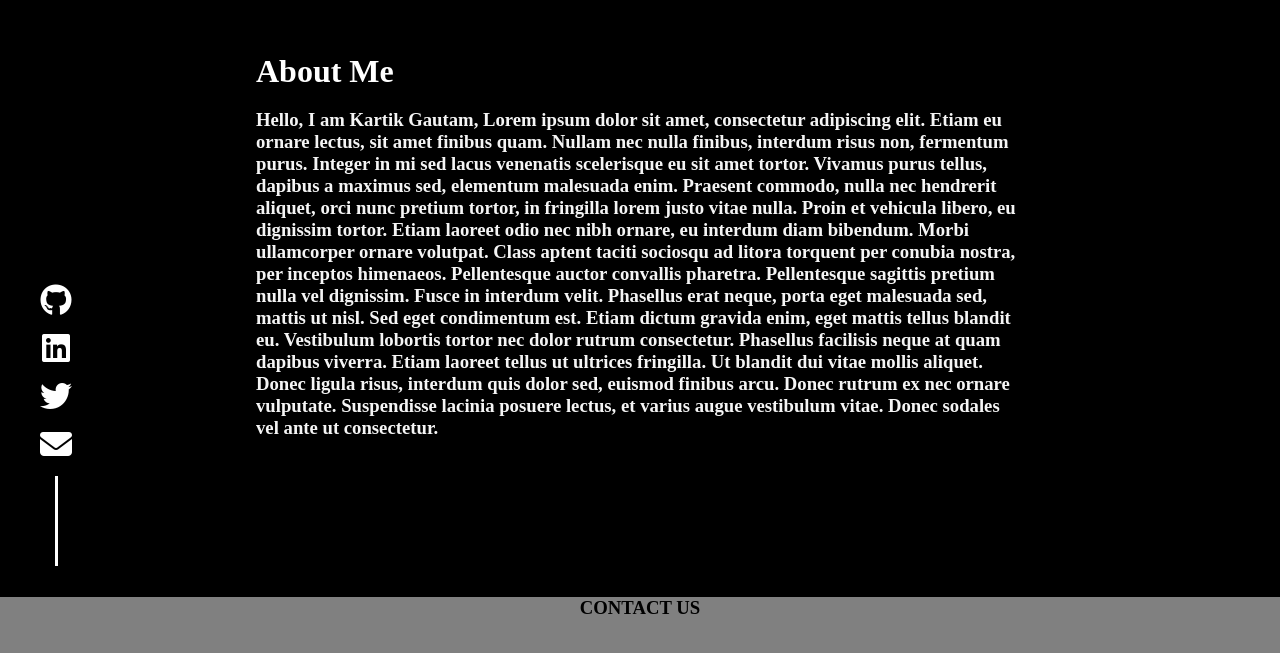
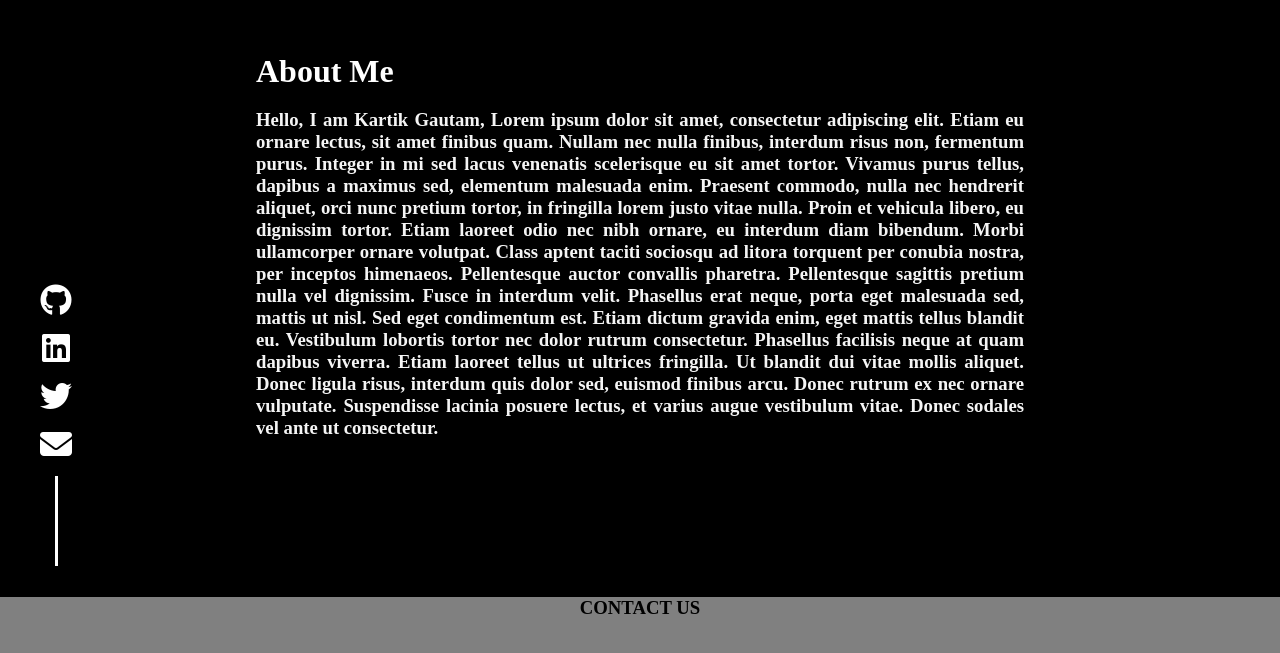
Before and after one commit to ikartikgautam/portfolio, an Angular app: page / in a window 1280 px wide. Shown: the part 1003-1656 px from the top of the page. Built offline with nearby package versions, Linux system fonts and the light colour scheme.

Commit message:
added justify content property in about me

```diff
--- a/src/app/home/home.component.html
+++ b/src/app/home/home.component.html
@@ -27,7 +27,7 @@
     <div style="flex: 1;"></div>
     <div style="padding: 20%;">
         <h1 style="color: white; margin: 0;">About Me</h1>
-        <h3 style="color: whitesmoke;">
+        <h3 style="color: whitesmoke; text-align: justify;">
             Hello, I am Kartik Gautam, Lorem ipsum dolor sit amet, consectetur adipiscing elit. Etiam eu ornare lectus,
             sit amet finibus quam. Nullam nec nulla finibus, interdum risus non, fermentum purus. Integer in mi sed
             lacus venenatis scelerisque eu sit amet tortor. Vivamus purus tellus, dapibus a maximus sed, elementum
```
